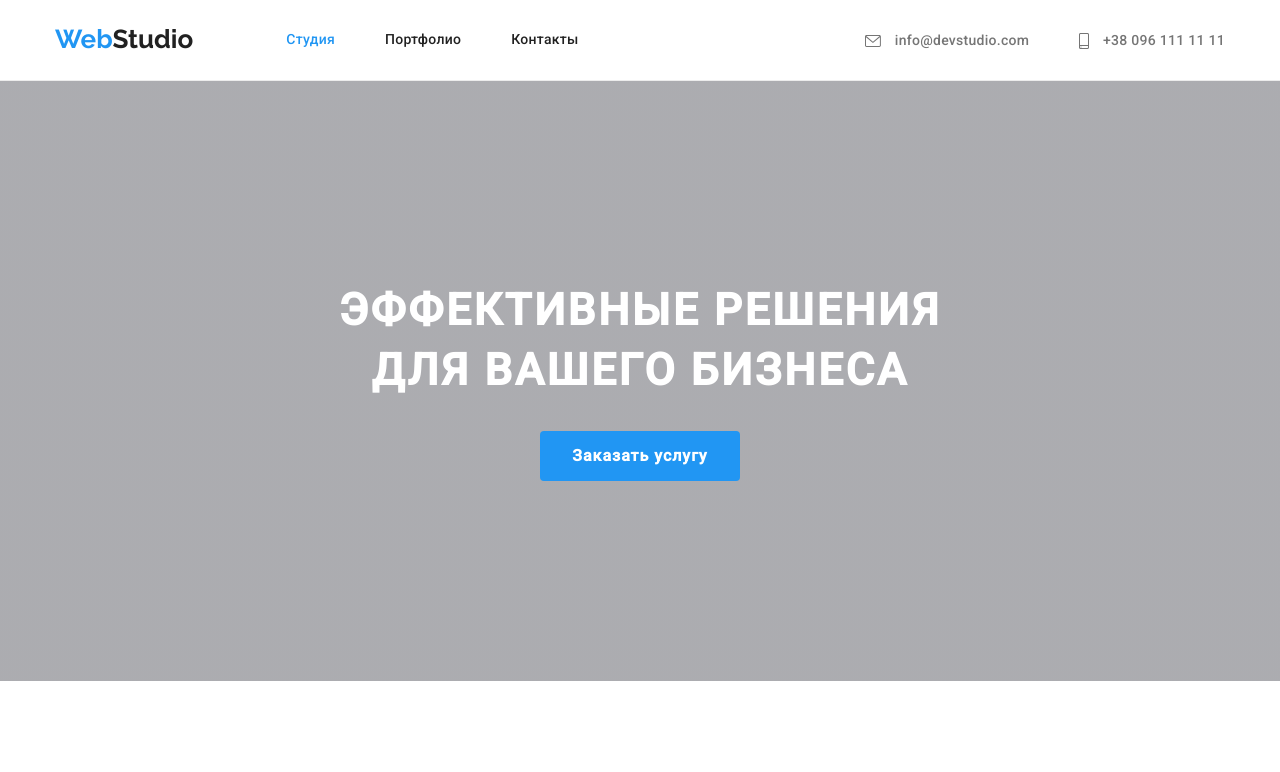
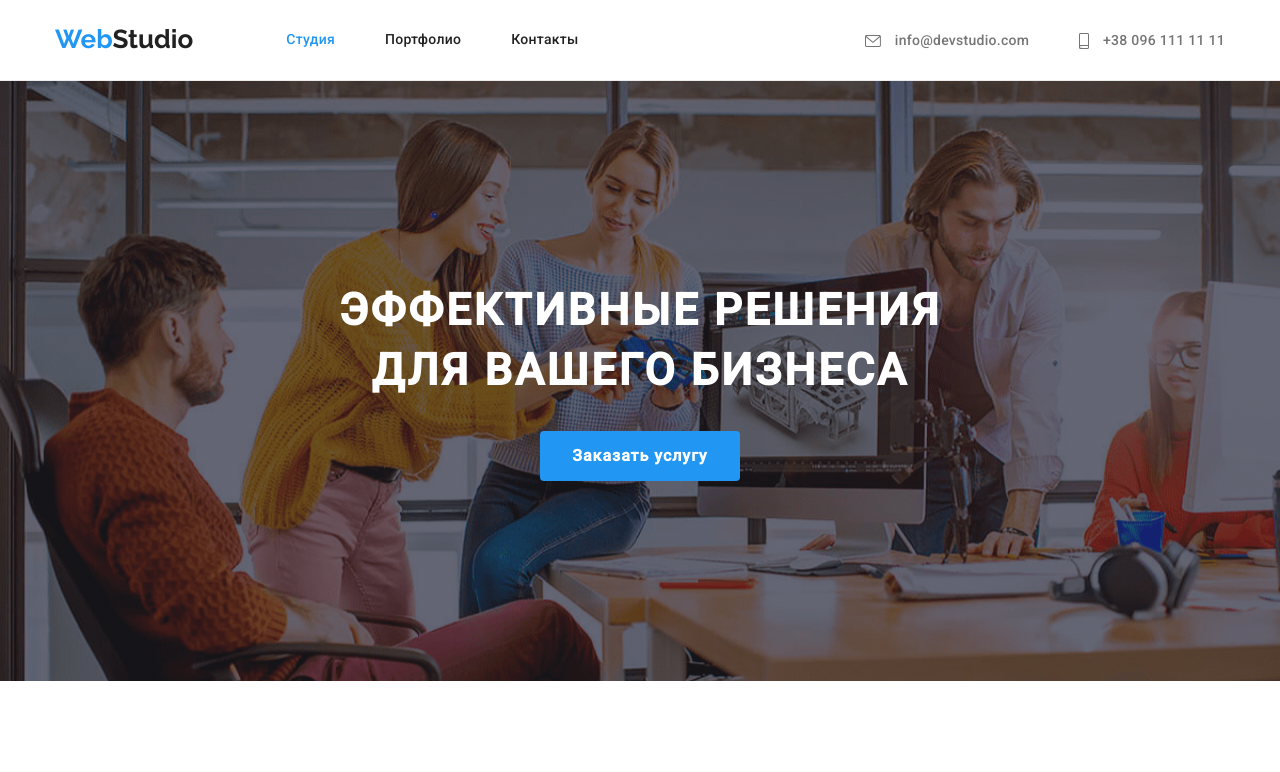
Before and after one commit to DiSBond/goit-markup-hw-04, a plain HTML site: page index.html in a window 1280 px wide. Shown: the top 772 px of the page. Drawn offline with nearby package versions, Linux system fonts and the light colour scheme.

Commit message:
hero points

```diff
--- a/css/style.css
+++ b/css/style.css
@@ -141,7 +141,7 @@ a {
       rgba(47, 48, 58, 0.4),
       rgba(47, 48, 58, 0.4)
     ),
-    url(./image/hero-background-min.png);
+    url(../image/hero-background-min.png);
   text-align: center;
   padding: 200px 0px;
   max-width: 1600px;
```
